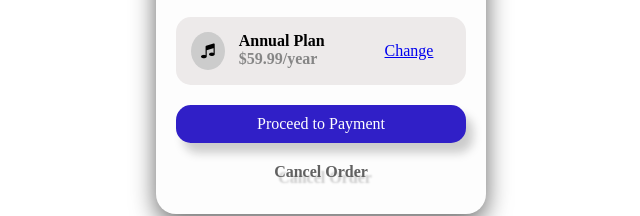
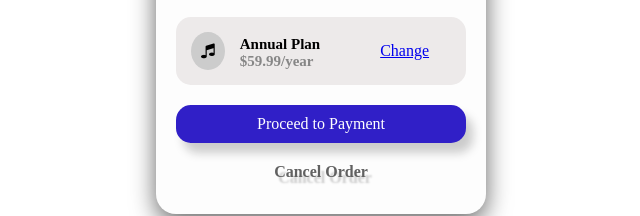
Before and after one commit to Simidaniels/summary-_card, a plain HTML site: page index.html in a window 1280 px wide. Shown: the part 446-662 px from the top of the page, 319-959 px from the left. Drawn offline with Linux system fonts and the light colour scheme.

Commit message:
Status: Completed

```diff
--- a/index.html
+++ b/index.html
@@ -6,8 +6,8 @@
         <link rel="stylesheet" href="https://cdnjs.cloudflare.com/ajax/libs/font-awesome/4.7.0/css/font-awesome.min.css">
     </head>
     <body>
-        <div class="periodical-schedule">
-            <div class="image-wrapper">
+        <div class="card-wrapper">
+            <div class="image-container">
 
             </div>
             <div class="summary">Order Summary</div>
@@ -16,12 +16,11 @@
                 and podcast on any device anywhere
                 you like!
             </div>
-
-            <div class="time">
+            <div class="schedule">
                 <div class="icon">
                     <i class="fa fa-music checked"></i>
                 </div>
-                    <div class="date">
+                    <div class="period">
                         Annual Plan
                             <br><span>$59.99/year</span>
                 </div>
--- a/style.css
+++ b/style.css
@@ -1,4 +1,4 @@
-.periodical-schedule{
+.card-wrapper{
     position: absolute;
     top: 50%;
     left: 50%;
@@ -9,7 +9,7 @@
     background: #fdfdfd;
     box-shadow: 0 8px 25px rgba(0,0,0,.6);
 }
-.image-wrapper{
+.image-container{
     height: 35%;
     background: hsl(246, 73%, 45%);
     border-radius: 20px;
@@ -30,7 +30,7 @@
     color: rgb(131, 131, 131);
     margin: 20px;
 }
-.time{
+.schedule{
     display: flex;
     background: rgb(237, 234, 234);
     margin: 20px;
@@ -43,11 +43,13 @@
     padding: 10px;
     border-radius: 50%;
 }
-.date{
-    padding-left: 14px;
+.period{
+    padding-left: 15px;
+    padding-top: 4px;
     font-weight: bold;
+    font-size: 15px;
 }
-.date span{
+.period span{
     color: rgb(134, 134, 134);
 }
 .change{
```
